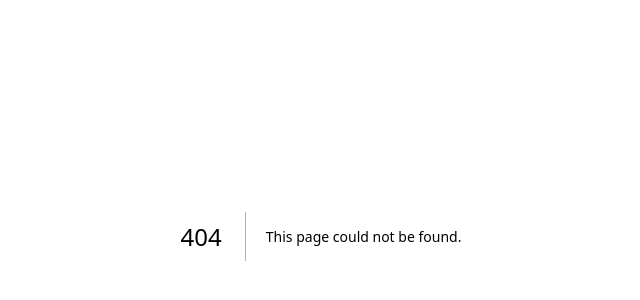
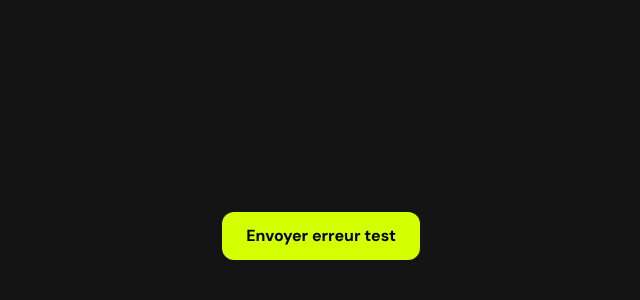
Before and after one commit to nrouvroy-oss/JB-COACHING, a Next.js app: page /test-sentry in a window 1280 px wide. Before the commit this address had no page. Shown: the part 164-464 px from the top of the page, without its empty margins (319-959 px from the left). Built offline with nearby package versions, Linux system fonts and the light colour scheme.

Commit message:
chore: page test Sentry temporaire

```diff
--- /dev/null
+++ b/src/app/test-sentry/page.tsx
@@ -0,0 +1,18 @@
+'use client'
+
+import * as Sentry from "@sentry/nextjs"
+
+export default function TestSentry() {
+  return (
+    <div className="min-h-screen bg-[#141414] flex items-center justify-center p-4">
+      <button
+        onClick={() => {
+          Sentry.captureException(new Error("Test alerte JB Coaching"))
+        }}
+        className="bg-[#d4ff00] text-black font-bold px-6 py-3 rounded-xl"
+      >
+        Envoyer erreur test
+      </button>
+    </div>
+  )
+}
```
